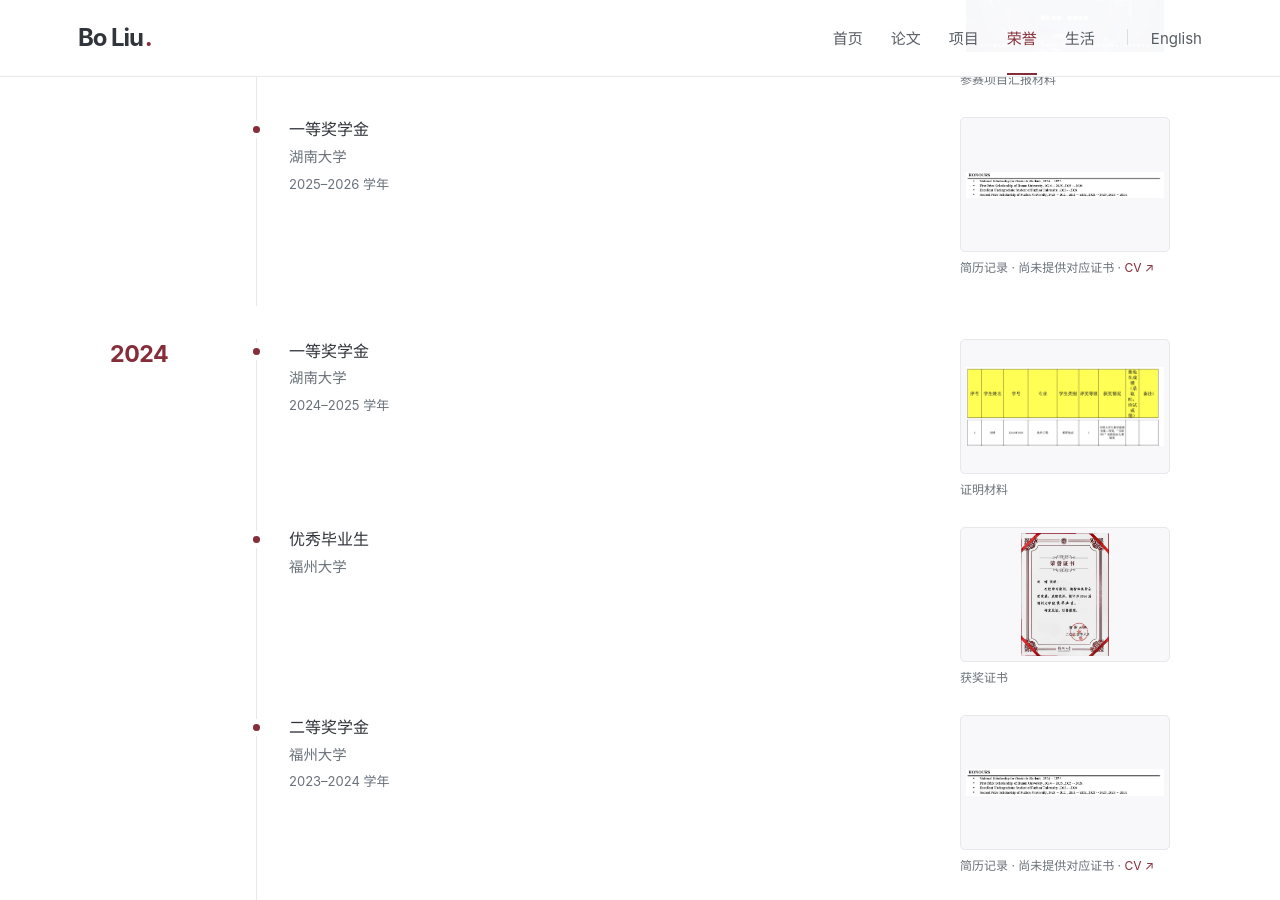
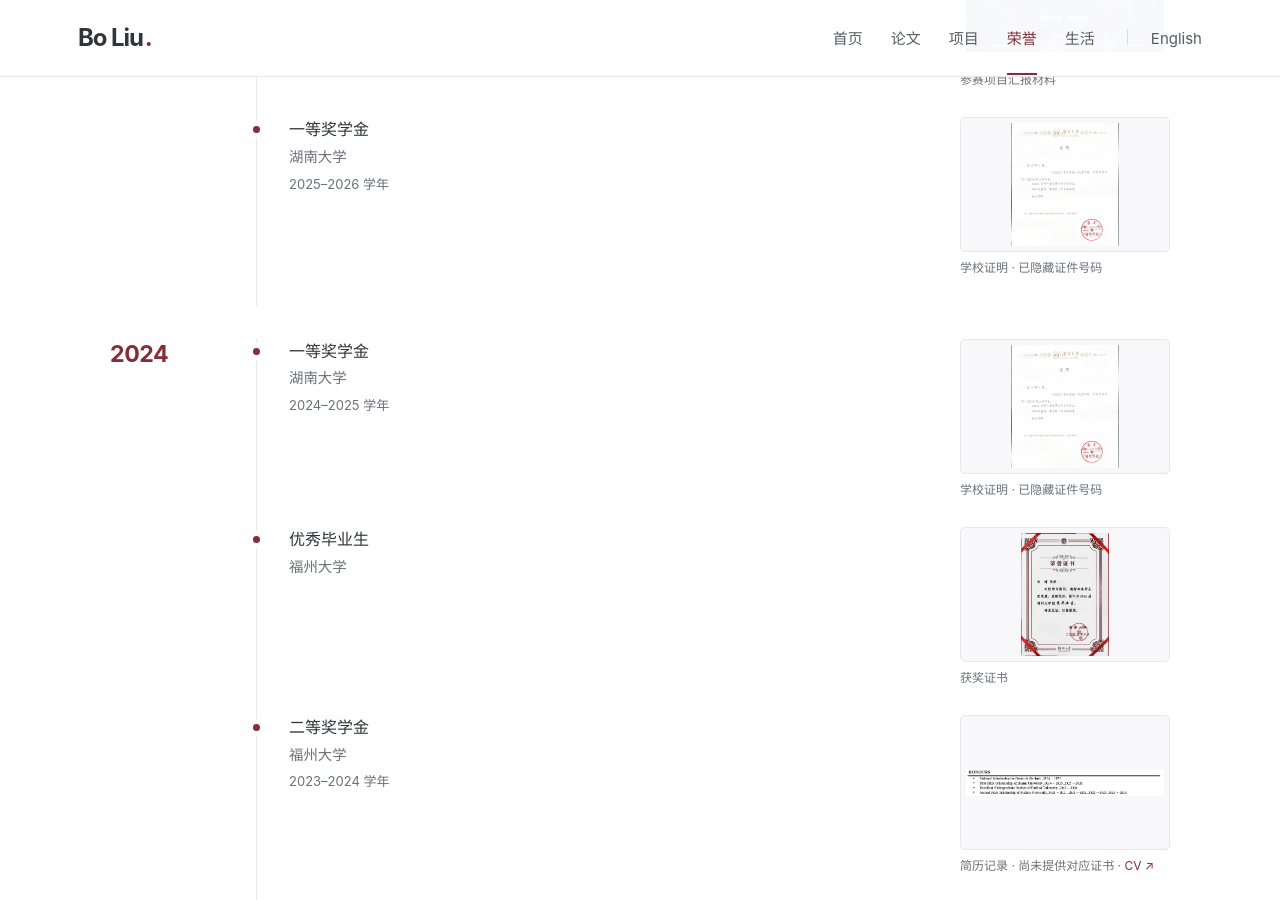
Before and after one commit to BoLiupro/boliupro.github.io, a Jekyll site: the page built from zh/awards.md, in a window 1280 px wide and 900 px high, scrolled down 586 px. Built offline with Jekyll 4.4.1, drawn with Linux system fonts in a browser that asks for light colours.

Commit message:
一等奖cover change

```diff
--- a/_data/awards.yml
+++ b/_data/awards.yml
@@ -38,14 +38,13 @@
       en: 2025–2026 academic year
       zh: 2025–2026 学年
     evidence:
-      image: /assets/images/awards/cv-honours.webp
+      image: /assets/images/awards/hnu-first-prize-scholarship-proof.webp
       label:
-        en: CV record · certificate not provided
-        zh: 简历记录 · 尚未提供对应证书
+        en: University proof · personal ID redacted
+        zh: 学校证明 · 已隐藏证件号码
       alt:
-        en: First Prize Scholarship — CV record · certificate not provided
-        zh: 一等奖学金 — 简历记录 · 尚未提供对应证书
-      source: /assets/files/Bo-Liu-CV.pdf
+        en: Hunan University proof of First Prize Scholarships in 2024 and 2025, with personal ID redacted
+        zh: 湖南大学出具的 2024、2025 年一等奖学金证明，已隐藏证件号码
 - year: '2024'
   items:
   - title:
@@ -58,13 +57,13 @@
       en: 2024–2025 academic year
       zh: 2024–2025 学年
     evidence:
-      image: /assets/images/awards/hnu-scholarship-2024-support.webp
+      image: /assets/images/awards/hnu-first-prize-scholarship-proof.webp
       label:
-        en: Supporting record
-        zh: 证明材料
+        en: University proof · personal ID redacted
+        zh: 学校证明 · 已隐藏证件号码
       alt:
-        en: First Prize Scholarship — supporting record showing Bo Liu's scholarship level
-        zh: 一等奖学金 — 标注刘博评奖等级的证明材料
+        en: Hunan University proof of First Prize Scholarships in 2024 and 2025, with personal ID redacted
+        zh: 湖南大学出具的 2024、2025 年一等奖学金证明，已隐藏证件号码
   - title:
       en: Excellent Graduate
       zh: 优秀毕业生
```
Also changed, not shown: docs/content-notes.md (+1 -1 lines), docs/validation.md (+6 -1 lines), assets/images/awards/hnu-first-prize-scholarship-proof.webp (added).
